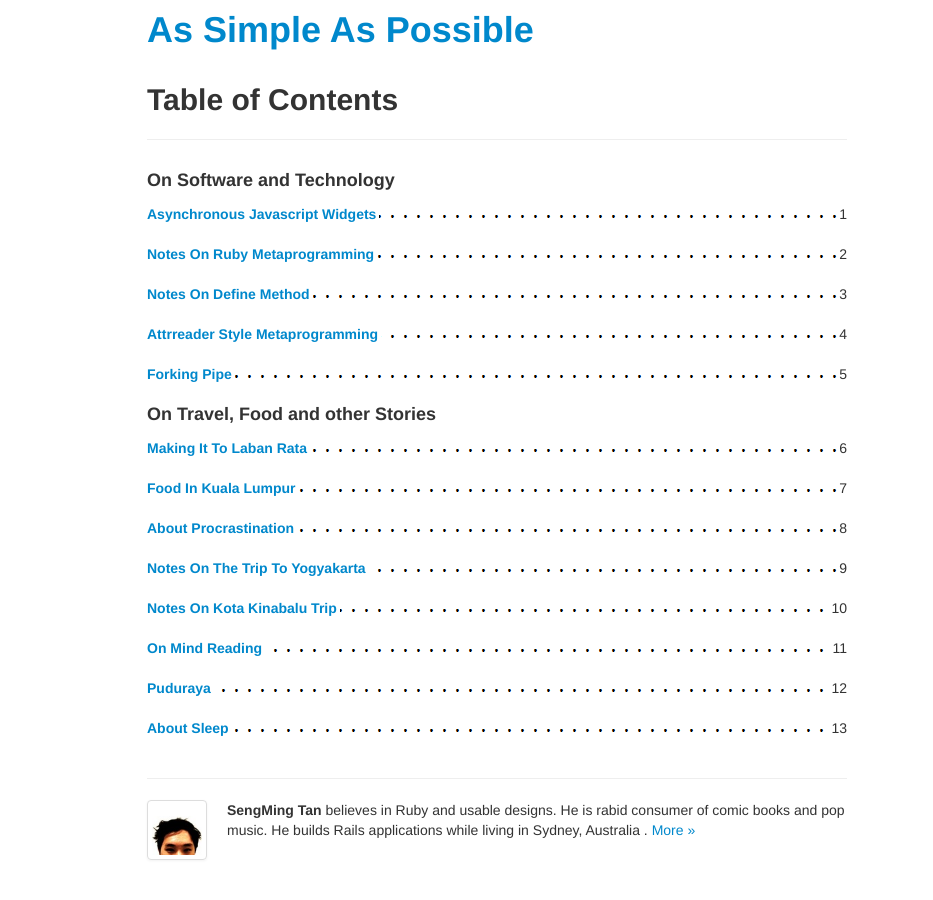
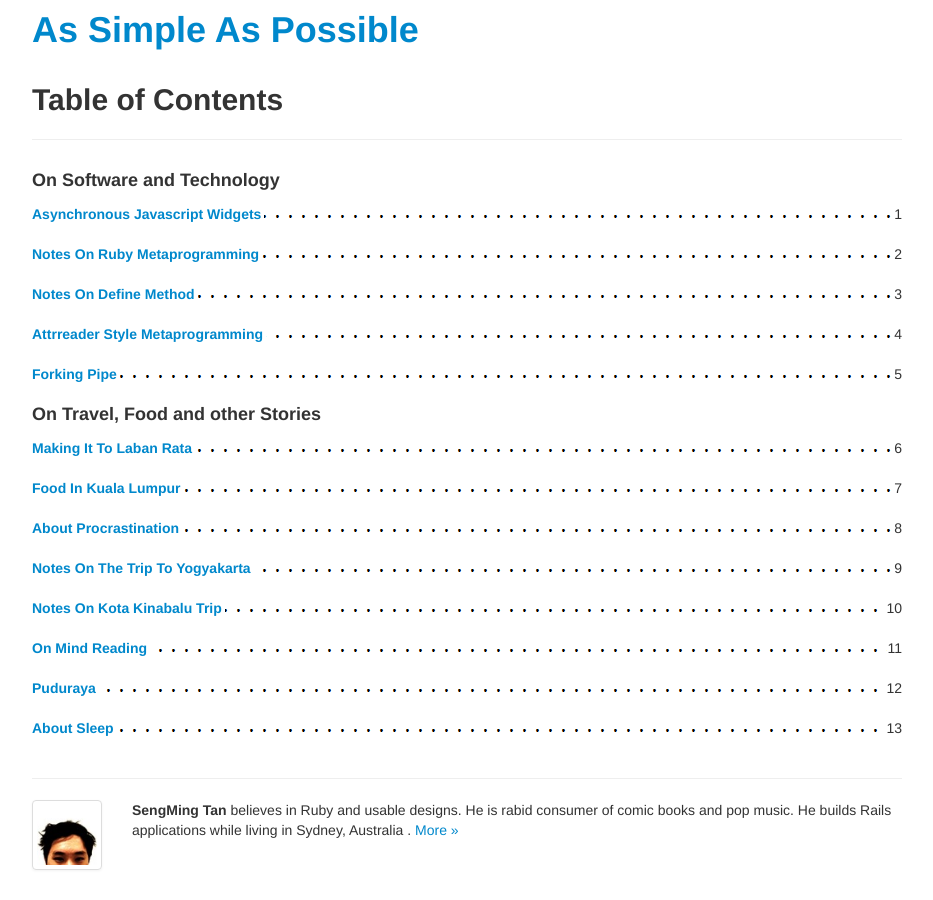
Before and after one commit to tansengming/tansengming.github.com, a Jekyll site: the page built from index.html, in a window 1280 px wide. Shown: the whole page, without its empty margins (23-956 px from the left). Built offline with Jekyll 4.4.1, drawn with Linux system fonts in a browser that asks for light colours; nearby versions of some CDN libraries; Markdown is read by kramdown in place of the engine named in the settings; comment, search, counter and statistics services are not loaded.

Commit message:
adds responsive css to bootstrap

```diff
--- a/_layouts/default.html
+++ b/_layouts/default.html
@@ -14,7 +14,9 @@
     {% else %}
       <title>As Simple As Possible</title>
     {% endif %}
+    <meta name="viewport" content="width=device-width, initial-scale=1.0">
     <link rel="stylesheet" href="/stylesheets/bootstrap.min.css" type="text/css" />
+    <link rel="stylesheet" href="/stylesheets/bootstrap-responsive.min.css" type="text/css" />
     <link rel="stylesheet" href="/stylesheets/styles.css" type="text/css" />
     <link rel="stylesheet" href="/stylesheets/prettify.css" type="text/css" />
     <link rel="stylesheet" href="/stylesheets/jquery.lightbox-0.5.css" type="text/css" />
@@ -65,7 +67,7 @@
         </div>
       </div>
     </footer>
-    <script type="text/javascript" src="http://ajax.googleapis.com/ajax/libs/jquery/1.5.1/jquery.min.js"></script>
+    <script type="text/javascript" src="/javascripts/jquery-1.5.1.min.js"></script>
     <script type="text/javascript" src="/javascripts/jquery.lightbox-0.5.min.js"></script>
     <script type="text/javascript" src="/javascripts/prettify.js"></script>
     <script type="text/javascript" src="/javascripts/application.js"></script>
```
